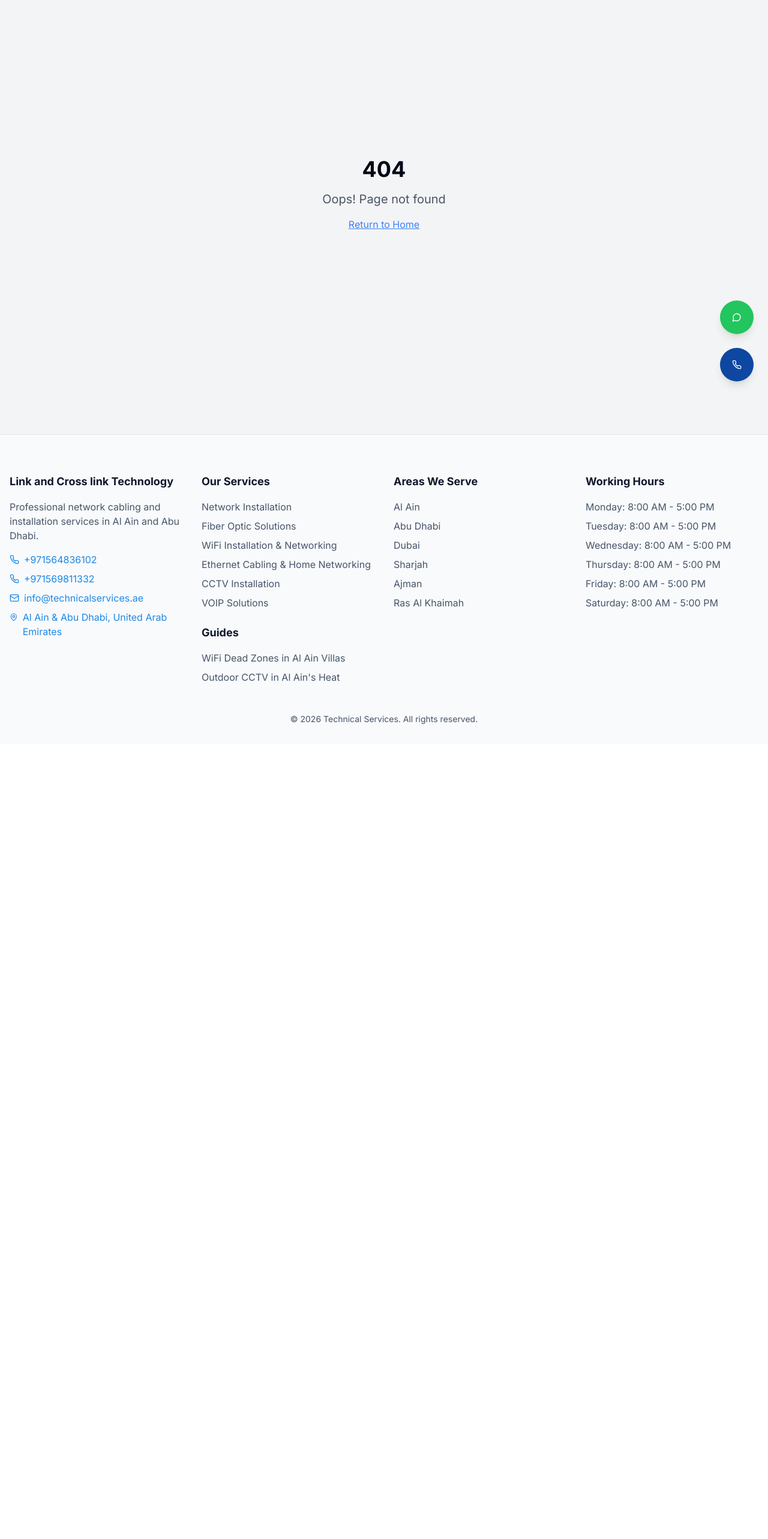
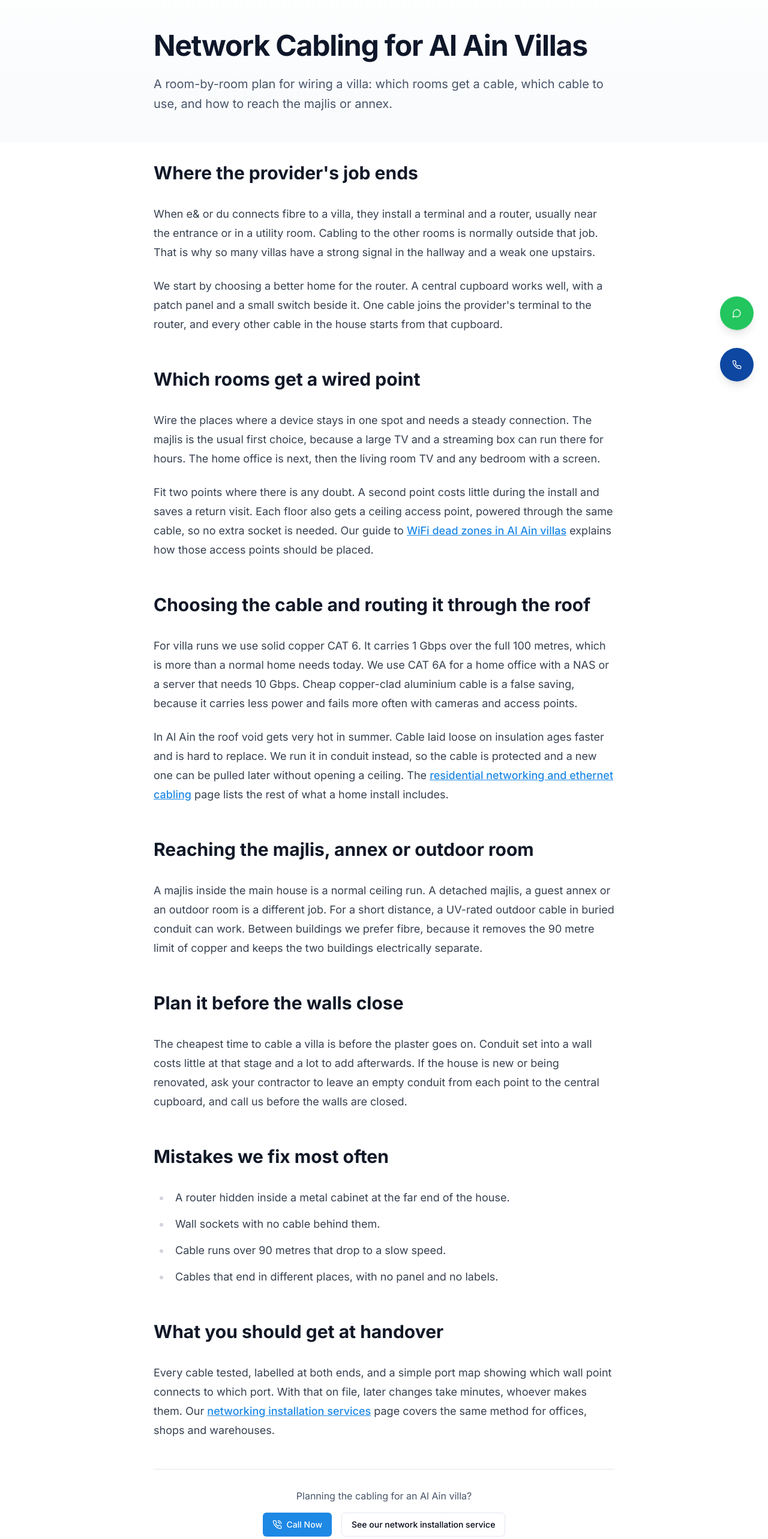
Before and after one commit to ibnhabib/technical-services, a Next.js app: page /guides/network-cabling-al-ain-villas in a window 1280 px wide. Before the commit this address had no page. Shown: the part 140-2706 px from the top of the page at 60% size. Before the commit the page ends 1381 px from the top, so only its background shows below. Built offline with nearby package versions, Linux system fonts and the light colour scheme.

Commit message:
Add Al Ain villa network cabling guide, link it from footer, Al Ain and network installation pages, add to sitemap

```diff
--- a/src/app/al-ain/page.tsx
+++ b/src/app/al-ain/page.tsx
@@ -282,6 +282,14 @@ export default function AlAinPage() {
                     How Al Ain&apos;s Heat Affects Outdoor CCTV Equipment
                   </Link>
                 </li>
+                <li>
+                  <Link
+                    href="/guides/network-cabling-al-ain-villas"
+                    className="text-primary hover:underline"
+                  >
+                    Network Cabling for Al Ain Villas
+                  </Link>
+                </li>
               </ul>
             </div>
           </div>
--- /dev/null
+++ b/src/app/guides/network-cabling-al-ain-villas/page.tsx
@@ -0,0 +1,167 @@
+import type { Metadata } from "next";
+import { ogMeta } from "@/lib/seo";
+import Link from "next/link";
+import { Button } from "@/components/ui/button";
+import { TrackedLink } from "@/components/TrackedLink";
+import { PhoneCall } from "lucide-react";
+import { SITE_URL } from "@/lib/schema";
+
+const DESCRIPTION =
+  "How to plan network cabling in an Al Ain villa: wired points room by room, CAT 6 in conduit, links to a majlis or annex, and what to do before walls close.";
+
+export const metadata: Metadata = {
+  title: "Network Cabling for Al Ain Villas",
+  description: DESCRIPTION,
+  alternates: { canonical: "/guides/network-cabling-al-ain-villas" },
+  openGraph: ogMeta("/guides/network-cabling-al-ain-villas"),
+};
+
+const articleSchema = {
+  "@context": "https://schema.org",
+  "@type": "Article",
+  headline: "Network Cabling for Al Ain Villas: A Room-by-Room Plan",
+  description: DESCRIPTION,
+  author: { "@type": "Organization", name: "Technical Services" },
+  publisher: { "@type": "Organization", name: "Technical Services", url: SITE_URL },
+  mainEntityOfPage: `${SITE_URL}/guides/network-cabling-al-ain-villas`,
+};
+
+export default function NetworkCablingGuide() {
+  return (
+    <div className="min-h-screen bg-white">
+      <script
+        type="application/ld+json"
+        dangerouslySetInnerHTML={{ __html: JSON.stringify(articleSchema) }}
+      />
+
+      <section className="pt-32 pb-12 bg-gradient-to-b from-white to-slate-50">
+        <div className="container px-4 mx-auto">
+          <div className="max-w-3xl mx-auto">
+            <h1 className="mb-6 text-4xl font-bold tracking-tight text-slate-900 sm:text-5xl">
+              Network Cabling for Al Ain Villas
+            </h1>
+            <p className="text-xl leading-relaxed text-slate-600">
+              A room-by-room plan for wiring a villa: which rooms get a cable, which cable to
+              use, and how to reach the majlis or annex.
+            </p>
+          </div>
+        </div>
+      </section>
+
+      <section className="py-8">
+        <div className="container px-4 mx-auto">
+          <div className="max-w-3xl mx-auto prose prose-lg">
+            <h2>Where the provider&apos;s job ends</h2>
+            <p>
+              When e&amp; or du connects fibre to a villa, they install a terminal and a router,
+              usually near the entrance or in a utility room. Cabling to the other rooms is
+              normally outside that job. That is why so many villas have a strong signal in the
+              hallway and a weak one upstairs.
+            </p>
+            <p>
+              We start by choosing a better home for the router. A central cupboard works well,
+              with a patch panel and a small switch beside it. One cable joins the provider&apos;s
+              terminal to the router, and every other cable in the house starts from that
+              cupboard.
+            </p>
+
+            <h2>Which rooms get a wired point</h2>
+            <p>
+              Wire the places where a device stays in one spot and needs a steady connection.
+              The majlis is the usual first choice, because a large TV and a streaming box can
+              run there for hours. The home office is next, then the living room TV and any
+              bedroom with a screen.
+            </p>
+            <p>
+              Fit two points where there is any doubt. A second point costs little during the
+              install and saves a return visit. Each floor also gets a ceiling access point,
+              powered through the same cable, so no extra socket is needed. Our guide to{" "}
+              <Link
+                href="/guides/wifi-dead-zones-al-ain-villas"
+                className="text-primary hover:underline"
+              >
+                WiFi dead zones in Al Ain villas
+              </Link>{" "}
+              explains how those access points should be placed.
+            </p>
+
+            <h2>Choosing the cable and routing it through the roof</h2>
+            <p>
+              For villa runs we use solid copper CAT 6. It carries 1 Gbps over the full 100
+              metres, which is more than a normal home needs today. We use CAT 6A for a home
+              office with a NAS or a server that needs 10 Gbps. Cheap copper-clad aluminium
+              cable is a false saving, because it carries less power and fails more often with
+              cameras and access points.
+            </p>
+            <p>
+              In Al Ain the roof void gets very hot in summer. Cable laid loose on insulation
+              ages faster and is hard to replace. We run it in conduit instead, so the cable is
+              protected and a new one can be pulled later without opening a ceiling. The{" "}
+              <Link href="/ethernet" className="text-primary hover:underline">
+                residential networking and ethernet cabling
+              </Link>{" "}
+              page lists the rest of what a home install includes.
+            </p>
+
+            <h2>Reaching the majlis, annex or outdoor room</h2>
+            <p>
+              A majlis inside the main house is a normal ceiling run. A detached majlis, a guest
+              annex or an outdoor room is a different job. For a short distance, a UV-rated
+              outdoor cable in buried conduit can work. Between buildings we prefer fibre,
+              because it removes the 90 metre limit of copper and keeps the two buildings
+              electrically separate.
+            </p>
+
+            <h2>Plan it before the walls close</h2>
+            <p>
+              The cheapest time to cable a villa is before the plaster goes on. Conduit set into
+              a wall costs little at that stage and a lot to add afterwards. If the house is
+              new or being renovated, ask your contractor to leave an empty conduit from each
+              point to the central cupboard, and call us before the walls are closed.
+            </p>
+
+            <h2>Mistakes we fix most often</h2>
+            <ul>
+              <li>A router hidden inside a metal cabinet at the far end of the house.</li>
+              <li>Wall sockets with no cable behind them.</li>
+              <li>Cable runs over 90 metres that drop to a slow speed.</li>
+              <li>Cables that end in different places, with no panel and no labels.</li>
+            </ul>
+
+            <h2>What you should get at handover</h2>
+            <p>
+              Every cable tested, labelled at both ends, and a simple port map showing which
+              wall point connects to which port. With that on file, later changes take minutes,
+              whoever makes them. Our{" "}
+              <Link href="/network-installation" className="text-primary hover:underline">
+                networking installation services
+              </Link>{" "}
+              page covers the same method for offices, shops and warehouses.
+            </p>
+          </div>
+
+          <div className="max-w-3xl mx-auto mt-12 pt-8 border-t border-slate-200 text-center">
+            <p className="text-slate-600 mb-4">Planning the cabling for an Al Ain villa?</p>
+            <div className="flex flex-col sm:flex-row gap-4 justify-center">
+              <Button className="gap-2" asChild>
+                <TrackedLink href="tel:+971569811332" location="guide_cabling">
+                  <PhoneCall className="h-5 w-5" />
+                  Call Now
+                </TrackedLink>
+              </Button>
+              <Button variant="outline" asChild>
+                <Link href="/network-installation">See our network installation service</Link>
+              </Button>
+            </div>
+            <p className="text-sm text-slate-500 mt-4">
+              More on serving{" "}
+              <Link href="/al-ain" className="text-primary hover:underline">
+                Al Ain
+              </Link>
+            </p>
+          </div>
+        </div>
+      </section>
+    </div>
+  );
+}
--- a/src/app/network-installation/page.tsx
+++ b/src/app/network-installation/page.tsx
@@ -39,6 +39,7 @@ export default function NetworkInstallationPage() {
       content={content}
       features={features}
       imageUrl="https://images.pexels.com/photos/442150/pexels-photo-442150.jpeg"
+      relatedGuide={{ href: "/guides/network-cabling-al-ain-villas", title: "Network Cabling for Al Ain Villas" }}
       schemaData={serviceSchema({
         name: "Networking Installation Services",
         description: `Networking installation services in Al Ain and Abu Dhabi: CAT 6 and CAT 6A structured cabling, switches, racks and PoE networks for homes, offices and warehouses.`,
--- a/src/app/sitemap.ts
+++ b/src/app/sitemap.ts
@@ -14,6 +14,7 @@ const routes = [
   { path: "/voip", priority: 0.8 },
   { path: "/guides/wifi-dead-zones-al-ain-villas", priority: 0.6 },
   { path: "/guides/outdoor-cctv-heat-al-ain", priority: 0.6 },
+  { path: "/guides/network-cabling-al-ain-villas", priority: 0.6 },
 ];
 
 export default function sitemap(): MetadataRoute.Sitemap {
--- a/src/components/Footer.tsx
+++ b/src/components/Footer.tsx
@@ -44,6 +44,7 @@ export function Footer() {
             <ul className="space-y-2">
               <li><Link href="/guides/wifi-dead-zones-al-ain-villas" className="text-slate-600 hover:text-primary">WiFi Dead Zones in Al Ain Villas</Link></li>
               <li><Link href="/guides/outdoor-cctv-heat-al-ain" className="text-slate-600 hover:text-primary">Outdoor CCTV in Al Ain&apos;s Heat</Link></li>
+              <li><Link href="/guides/network-cabling-al-ain-villas" className="text-slate-600 hover:text-primary">Network Cabling for Al Ain Villas</Link></li>
             </ul>
           </div>
 
```
Also changed, not shown: 2 other files (tests, documents, lock files or other folders).
